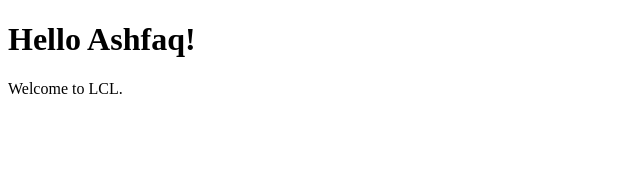
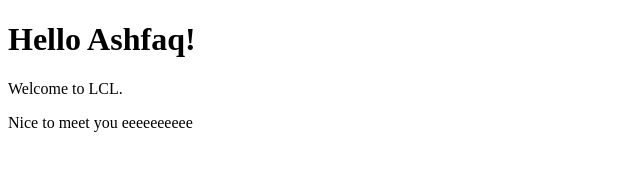
Before and after one commit to ashfaq1795/Practice-for-git, a plain HTML site: page index.html in a window 1280 px wide. Shown: the whole page, without its empty margins (0-640 px from the left). Drawn offline with Linux system fonts and the light colour scheme.

Commit message:
Nice to meet you

```diff
--- a/index.html
+++ b/index.html
@@ -7,6 +7,7 @@
 
 <h1>Hello Ashfaq!</h1>
 <p>Welcome to LCL.</p>
+<p>Nice to meet you eeeeeeeeee</p>
 
 </body>
 </html>
```
